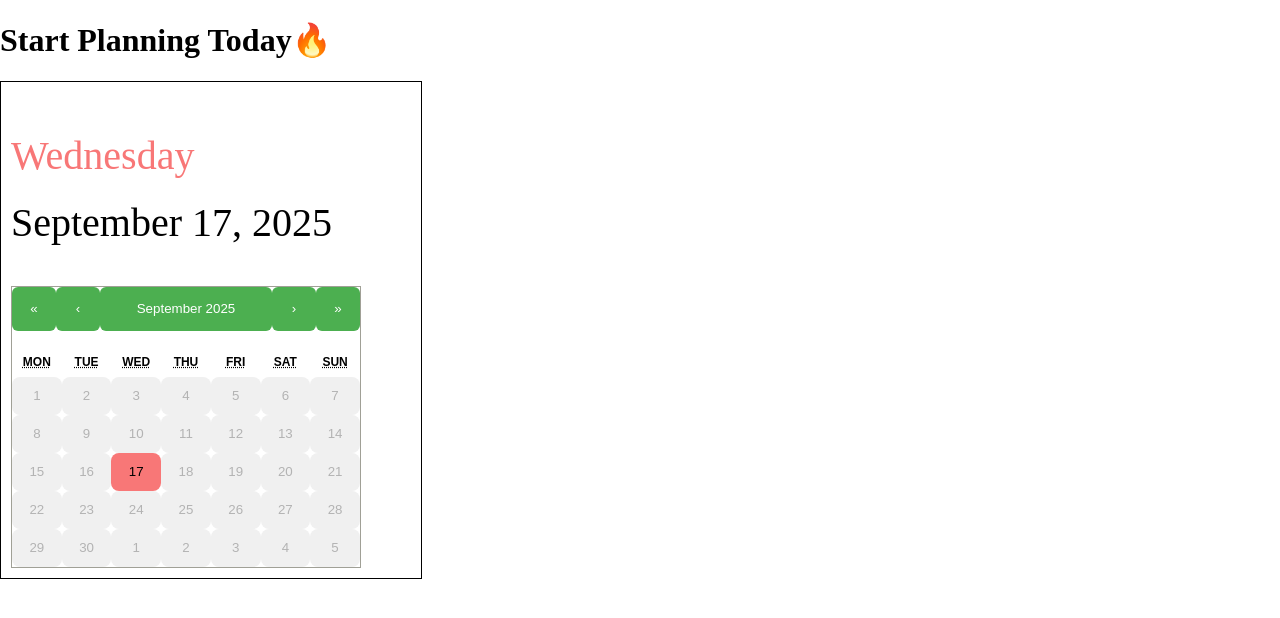
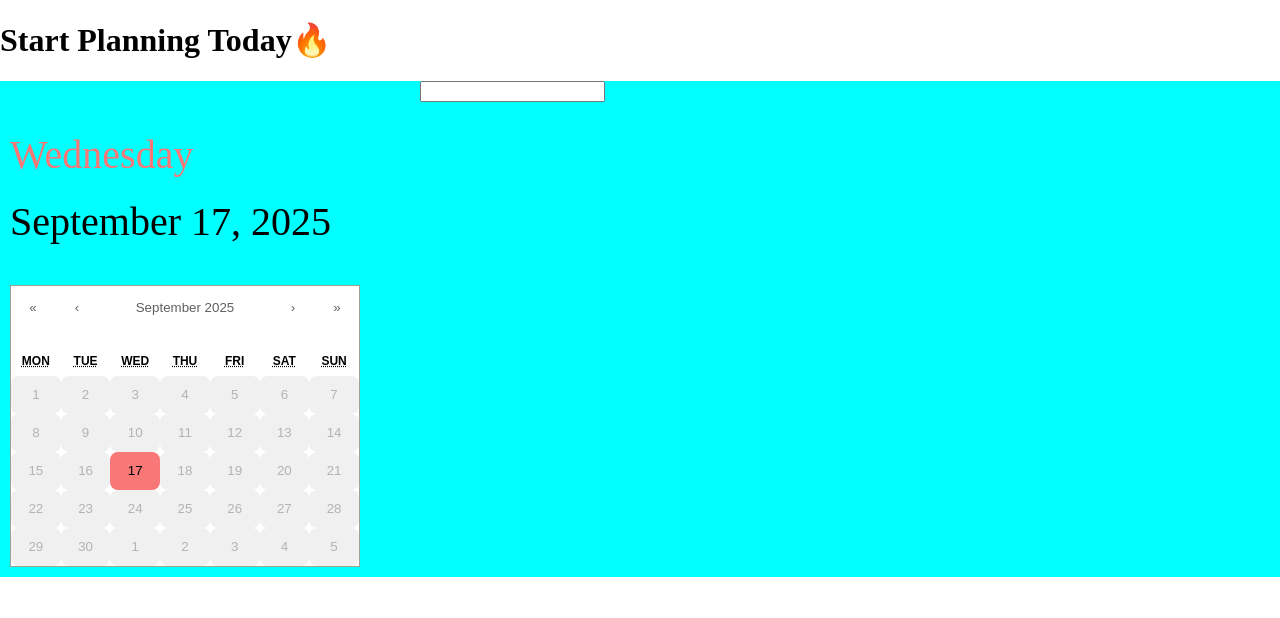
Before and after one commit to sonavbinu/my-todo-app, a React (Vite) app: page / in a window 1280 px wide. Shown: the top 618 px of the page. Built offline with nearby package versions, Linux system fonts and the light colour scheme; a web font is replaced by a local one.

Commit message:
added todo

```diff
--- a/src/App.scss
+++ b/src/App.scss
@@ -0,0 +1,4 @@
+.app-main-interface {
+  display: flex;
+  background-color: aqua;
+}
--- a/src/App.tsx
+++ b/src/App.tsx
@@ -1,11 +1,16 @@
 import React from 'react';
 import Calender from './Components/Calender';
+import TodoList from './Components/TodoList/TodoList';
+import './App.scss';
 
 const App: React.FC = () => {
   return (
     <div>
       <h1>Start Planning Today🔥</h1>
-      <Calender />
+      <div className="app-main-interface">
+        <Calender />
+        <TodoList />
+      </div>
     </div>
   );
 };
--- a/src/Components/Calender.scss
+++ b/src/Components/Calender.scss
@@ -4,7 +4,6 @@ body {
 .calendar-main {
   display: flex;
   flex-direction: column;
-  border: 1px solid black;
   padding: 10px;
   width: 400px;
 
@@ -20,8 +19,8 @@ body {
   }
 }
 .react-calendar__navigation button {
-  background-color: #4caf50;
-  color: white;
+  background-color: white !important;
+  color: #63605f;
   border-radius: 6px;
 }
 
--- /dev/null
+++ b/src/Components/TodoList/TodoList.tsx
@@ -0,0 +1,11 @@
+import React from 'react';
+
+const TodoList: React.FC = () => {
+  return (
+    <div>
+      <input type="text" />
+    </div>
+  );
+};
+
+export default TodoList;
```
